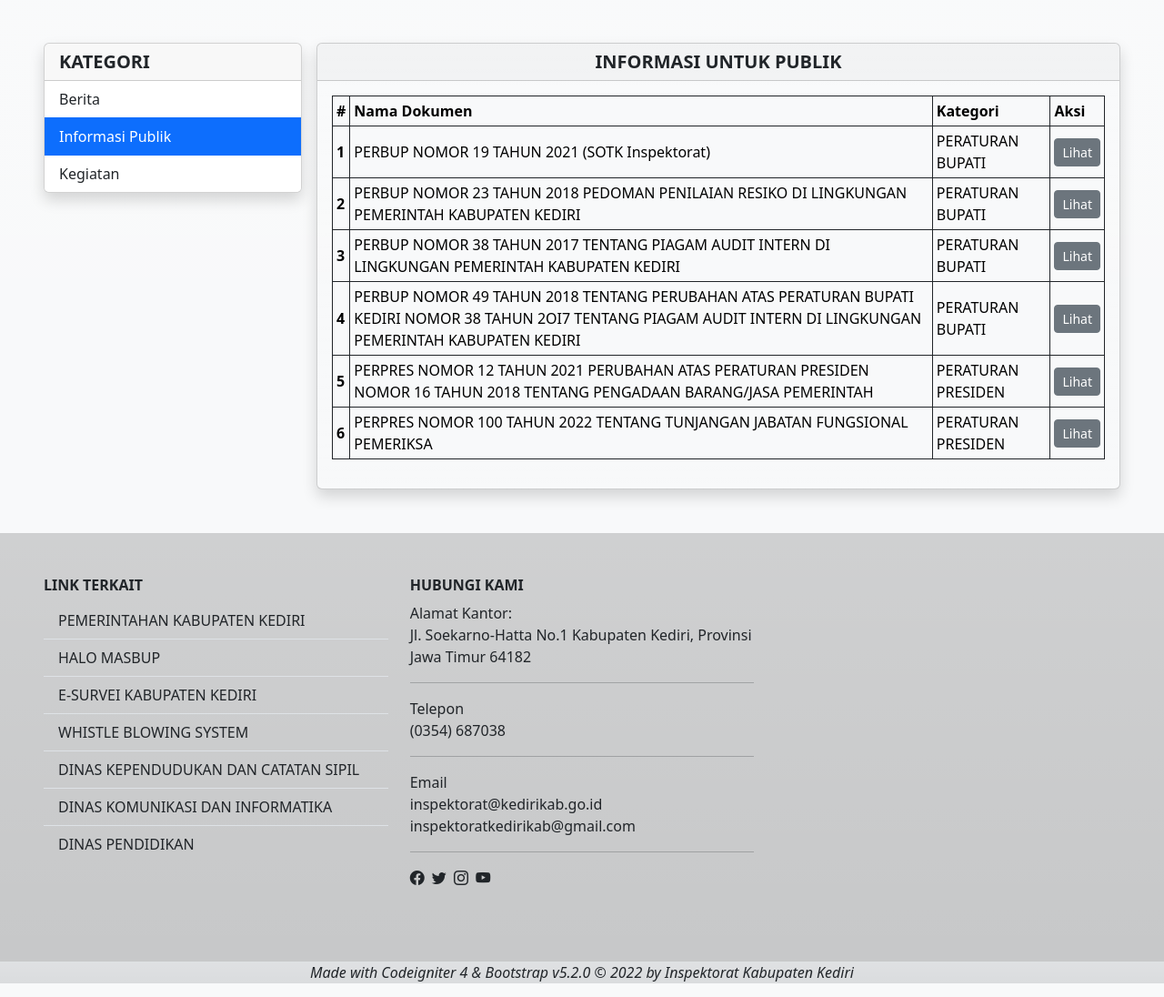
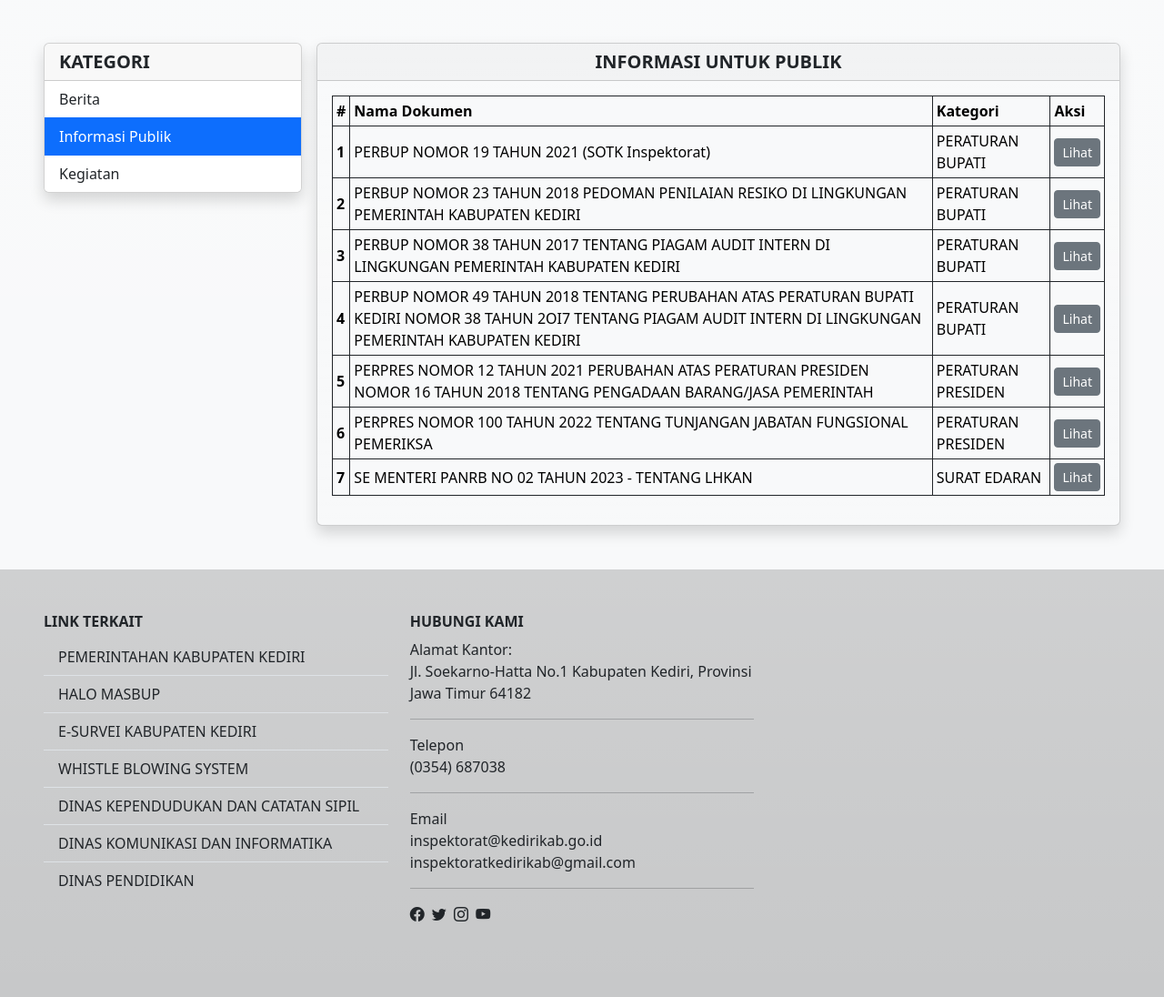
Before and after one commit to viocesar24/webinspektorat, a PHP site: template app/Views/pages/berkas.php in a window 1280 px wide. Shown: the part 139-1235 px from the top of the page at 91% size. Run offline with PHP 8.4, Linux system fonts and the light colour scheme; the template is opened without the code that fills it, so the values that code supplies are empty; some libraries are stand-ins or nearby versions.

Commit message:
tambah berkas

```diff
--- a/app/Views/pages/berkas.php
+++ b/app/Views/pages/berkas.php
@@ -97,6 +97,14 @@
                                         <a class="btn btn-secondary btn-sm" href="<?php echo base_url(); ?>/dokumen/Perpres Nomor 100 Tahun 2022.pdf" target="_blank">Lihat</a>
                                     </td>
                                 </tr>
+                                <tr>
+                                    <th scope="row">7</th>
+                                    <td>SE MENTERI PANRB NO 02 TAHUN 2023 - TENTANG LHKAN</td>
+                                    <td>SURAT EDARAN</td>
+                                    <td>
+                                        <a class="btn btn-secondary btn-sm" href="<?php echo base_url(); ?>/dokumen/SE Menteri PANRB No 02 Tahun 2023 - Tentang LHKAN.pdf" target="_blank">Lihat</a>
+                                    </td>
+                                </tr>
                             </tbody>
                         </table>
                     </div>
```
Also changed, not shown: 1 other file.
